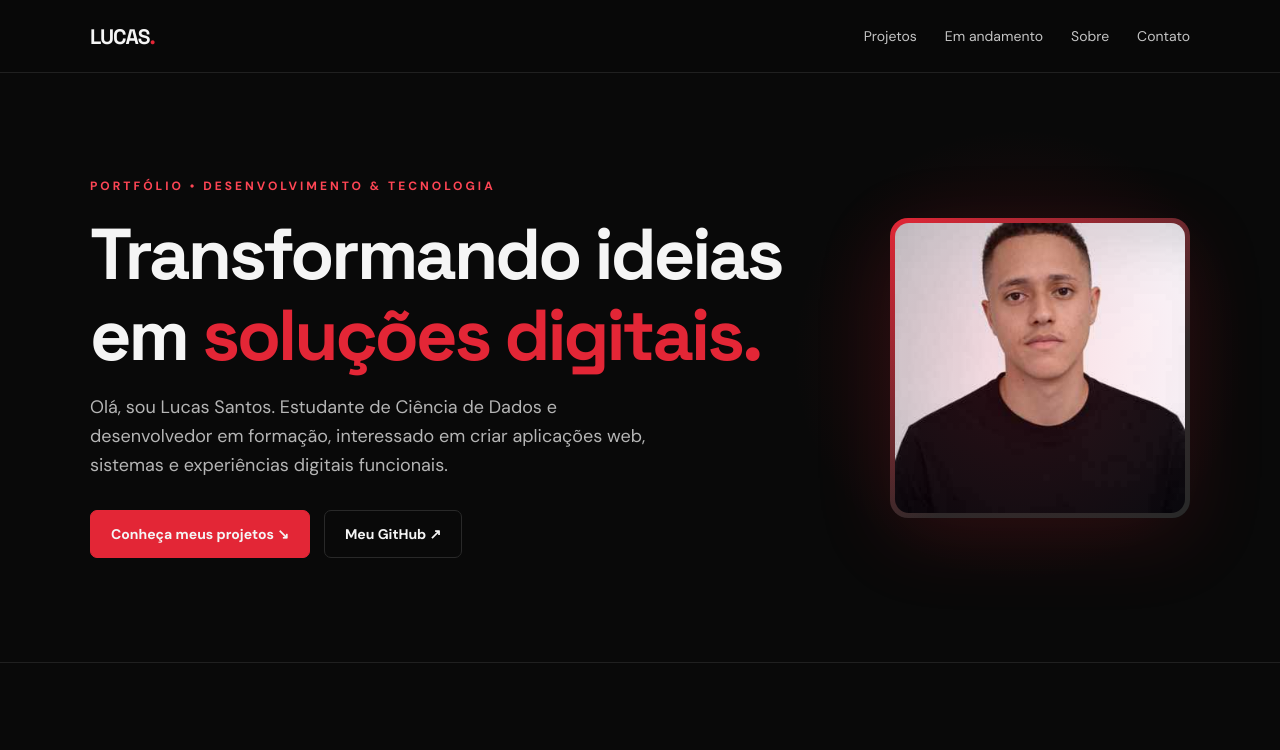
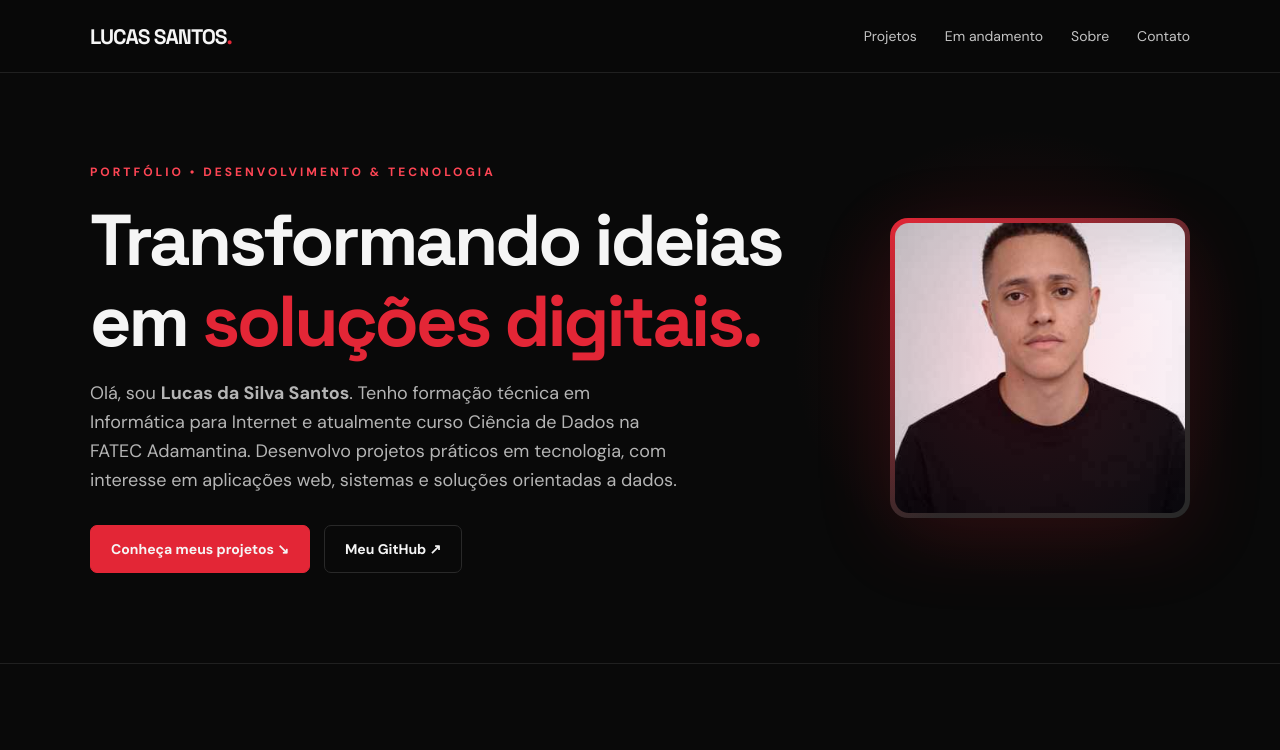
Before and after one commit to lucas287/portfolio, a plain HTML site: page index.html in a window 1280 px wide. Shown: the top 750 px of the page. Drawn offline with Linux system fonts and the light colour scheme.

Commit message:
Improve portfolio profile and education details

```diff
--- a/index.html
+++ b/index.html
@@ -2,11 +2,11 @@
 <html lang="pt-BR">
 <head>
 <meta charset="utf-8"><meta name="viewport" content="width=device-width,initial-scale=1"><meta name="theme-color" content="#090909">
-<meta name="description" content="Portfólio de Lucas Santos — desenvolvimento web, sistemas e projetos."><title>Lucas Santos | Desenvolvedor</title>
+<meta name="description" content="Portfólio de Lucas da Silva Santos — formação em Informática para Internet, estudante de Ciência de Dados na FATEC Adamantina e projetos de tecnologia."><meta property="og:title" content="Lucas da Silva Santos | Portfólio"><meta property="og:description" content="Desenvolvimento web, sistemas, tecnologia e projetos práticos."><meta property="og:type" content="website"><title>Lucas da Silva Santos | Portfólio</title>
 <link rel="preconnect" href="https://fonts.googleapis.com"><link rel="preconnect" href="https://fonts.gstatic.com" crossorigin><link href="https://fonts.googleapis.com/css2?family=DM+Sans:wght@400;500;600;700&family=Space+Grotesk:wght@400;500;600;700&display=swap" rel="stylesheet">
 <link rel="stylesheet" href="style.css"></head>
-<body><header><nav class="wrap"><a class="brand" href="#">LUCAS<span>.</span></a><div class="links"><a href="#projetos">Projetos</a><a href="#em-desenvolvimento">Em andamento</a><a href="#sobre">Sobre</a><a href="#contato">Contato</a></div></nav></header>
-<main><section class="hero"><div class="wrap hero-inner"><div><div class="eyebrow">Portfólio • Desenvolvimento & tecnologia</div><h1>Transformando ideias em <em>soluções digitais.</em></h1><p class="intro">Olá, sou Lucas Santos. Estudante de Ciência de Dados e desenvolvedor em formação, interessado em criar aplicações web, sistemas e experiências digitais funcionais.</p><div class="actions"><a class="btn primary" href="#projetos">Conheça meus projetos ↘</a><a class="btn" href="https://github.com/lucas287" target="_blank" rel="noreferrer">Meu GitHub ↗</a></div></div><div class="portrait-wrap"><img class="portrait" src="assets/lucas-santos.jpg" alt="Foto profissional de Lucas Santos"></div></div></section>
+<body><header><nav class="wrap"><a class="brand" href="#">LUCAS SANTOS<span>.</span></a><div class="links"><a href="#projetos">Projetos</a><a href="#em-desenvolvimento">Em andamento</a><a href="#sobre">Sobre</a><a href="#contato">Contato</a></div></nav></header>
+<main><section class="hero"><div class="wrap hero-inner"><div><div class="eyebrow">Portfólio • Desenvolvimento & tecnologia</div><h1>Transformando ideias em <em>soluções digitais.</em></h1><p class="intro">Olá, sou <strong>Lucas da Silva Santos</strong>. Tenho formação técnica em Informática para Internet e atualmente curso Ciência de Dados na FATEC Adamantina. Desenvolvo projetos práticos em tecnologia, com interesse em aplicações web, sistemas e soluções orientadas a dados.</p><div class="actions"><a class="btn primary" href="#projetos">Conheça meus projetos ↘</a><a class="btn" href="https://github.com/lucas287" target="_blank" rel="noreferrer">Meu GitHub ↗</a></div></div><div class="portrait-wrap"><img class="portrait" src="assets/lucas-santos.jpg" alt="Foto profissional de Lucas Santos"></div></div></section>
 <section id="projetos"><div class="wrap"><div class="section-head"><div><div class="eyebrow">O que estou construindo</div><h2>Projetos em destaque</h2></div><p class="sub">Cada projeto apresenta o desafio, a solução desenvolvida, as tecnologias utilizadas e o resultado alcançado.</p></div><div class="grid">
 <article class="project project-case"><img class="project-preview" src="https://raw.githubusercontent.com/lucas287/siteATUALIZADO2.0/main/gli.jpg" alt="Prévia visual do sistema Voinich Motors"><div class="project-top"><span class="number">01 / SISTEMA WEB</span><span>↗</span></div><h3>Voinich Motors</h3><div class="case-details"><div><strong>Problema</strong><p>Organizar em um só sistema a consulta de veículos e as rotinas de uma loja de automóveis.</p></div><div><strong>O que eu fiz</strong><p>Desenvolvi uma aplicação web acadêmica com catálogo de veículos, páginas de acesso e funcionalidades administrativas.</p></div><div><strong>Como eu fiz</strong><p>Utilizei PHP no desenvolvimento das funcionalidades, MySQL para persistência dos dados e HTML, CSS e JavaScript na interface.</p></div><div><strong>Resultado</strong><p>Uma aplicação funcional em ambiente de desenvolvimento, com estrutura de catálogo e gerenciamento. Ainda precisa de ajustes e revisão de segurança antes de qualquer uso em produção.</p></div></div><div class="tags"><span class="tag">PHP</span><span class="tag">MySQL</span><span class="tag">HTML</span><span class="tag">CSS</span><span class="tag">JavaScript</span></div><a href="https://github.com/lucas287/siteATUALIZADO2.0" target="_blank" rel="noreferrer">Ver código-fonte ↗</a></article>
 <article class="project project-case"><img class="project-preview" src="https://raw.githubusercontent.com/lucas287/COL-Front-master/main/public/col-banner.svg" alt="Prévia da interface do sistema COL"><div class="project-top"><span class="number">02 / ERP</span><span>↗</span></div><h3>COL — Controle Operacional Lógico</h3><div class="case-details"><div><strong>Problema</strong><p>Facilitar a organização e o acompanhamento de atividades operacionais, estoque e informações de controle.</p></div><div><strong>O que eu fiz</strong><p>Participo do desenvolvimento de um sistema de gestão operacional com interface web e uma API para apoiar os módulos do sistema.</p></div><div><strong>Como eu fiz</strong><p>Frontend com React, TypeScript e Vite; backend com Node.js, Express e TypeScript, com integração planejada/configurada para banco de dados.</p></div><div><strong>Resultado</strong><p>Projeto estruturado em repositórios separados para frontend e backend, ainda em desenvolvimento. Não é apresentado como sistema finalizado.</p></div></div><div class="tags"><span class="tag">React</span><span class="tag">TypeScript</span><span class="tag">Node.js</span><span class="tag">Express</span></div><a href="https://github.com/lucas287/COL-Front-master" target="_blank" rel="noreferrer">Frontend ↗</a><a href="https://github.com/lucas287/COL-BACK" target="_blank" rel="noreferrer">Backend ↗</a></article>
@@ -19,6 +19,6 @@
 <article class="project status"><span class="status-label">Em planejamento</span><h3>NegriClips AI</h3><p>Projeto de automação de edição e criação de cortes de vídeos, com prévia para aprovação antes da publicação.</p><div class="tags"><span class="tag">IA</span><span class="tag">Vídeo</span><span class="tag">Automação</span></div></article>
 <article class="project status"><span class="status-label">Em concepção</span><h3>Vitrine Marketplace</h3><p>Conceito de marketplace local para conectar comerciantes e consumidores, com catálogo de produtos e recursos de divulgação.</p><div class="tags"><span class="tag">Marketplace</span><span class="tag">E-commerce</span><span class="tag">Projeto de produto</span></div></article>
 </div></div></section>
-<section id="sobre"><div class="wrap about"><div><div class="eyebrow">Um pouco sobre mim</div><h2>Tecnologia com propósito.</h2></div><div><p>Sou estudante de Ciência de Dados na FATEC Adamantina e tenho formação técnica em Informática para Internet. Estou construindo minha trajetória na área de tecnologia, unindo aprendizado acadêmico e desenvolvimento de projetos práticos. Tenho interesse em desenvolvimento Full Stack, dados e criação de ferramentas que resolvam problemas reais.</p><p>Este portfólio reúne trabalhos que representam minha evolução e meu interesse contínuo em aprender novas tecnologias.</p><div class="skills"><span class="skill">React</span><span class="skill">TypeScript</span><span class="skill">JavaScript</span><span class="skill">Node.js</span><span class="skill">Python</span><span class="skill">SQL</span><span class="skill">Vite</span><span class="skill">Git & GitHub</span></div></div></div></section>
+<section id="sobre"><div class="wrap about"><div><div class="eyebrow">Perfil profissional</div><h2>Tecnologia com propósito.</h2></div><div><p>Sou Lucas da Silva Santos, profissional em formação na área de tecnologia. Concluí a formação técnica em <strong>Informática para Internet</strong> e atualmente sou estudante do curso superior de <strong>Ciência de Dados na FATEC Adamantina</strong>.</p><p>Uno conhecimentos de desenvolvimento web com o aprendizado em programação, banco de dados e análise de dados. Gosto de transformar ideias em projetos práticos, aprender novas ferramentas e construir soluções que possam resolver problemas reais.</p><p>Meu objetivo é crescer profissionalmente na área de tecnologia, contribuindo com equipes e projetos enquanto amplio minhas habilidades técnicas.</p><div class="education"><div class="education-item"><span>FORMAÇÃO TÉCNICA</span><strong>Técnico em Informática para Internet</strong><small>Formação concluída</small></div><div class="education-item"><span>ENSINO SUPERIOR</span><strong>Ciência de Dados — FATEC Adamantina</strong><small>Em andamento</small></div></div><div class="skills"><span class="skill">React</span><span class="skill">TypeScript</span><span class="skill">JavaScript</span><span class="skill">Node.js</span><span class="skill">Python</span><span class="skill">SQL</span><span class="skill">Vite</span><span class="skill">Git & GitHub</span></div></div></div></section>
 <section id="contato"><div class="wrap"><div class="contact"><div><div class="eyebrow">Vamos conversar</div><h2>Tem um projeto em mente?</h2><p>Entre em contato ou conheça mais trabalhos no GitHub.</p></div><a class="btn primary" href="https://github.com/lucas287" target="_blank" rel="noreferrer">Acessar GitHub ↗</a></div></div></section></main>
-<footer><div class="wrap foot"><strong>Lucas Santos <span style="color:#e32636">.</span></strong><span>© 2026 • Desenvolvido com dedicação.</span></div></footer></body></html>
+<footer><div class="wrap foot"><strong>Lucas da Silva Santos <span style="color:#e32636">.</span></strong><span>© 2026 • Desenvolvido com dedicação.</span></div></footer></body></html>
```
